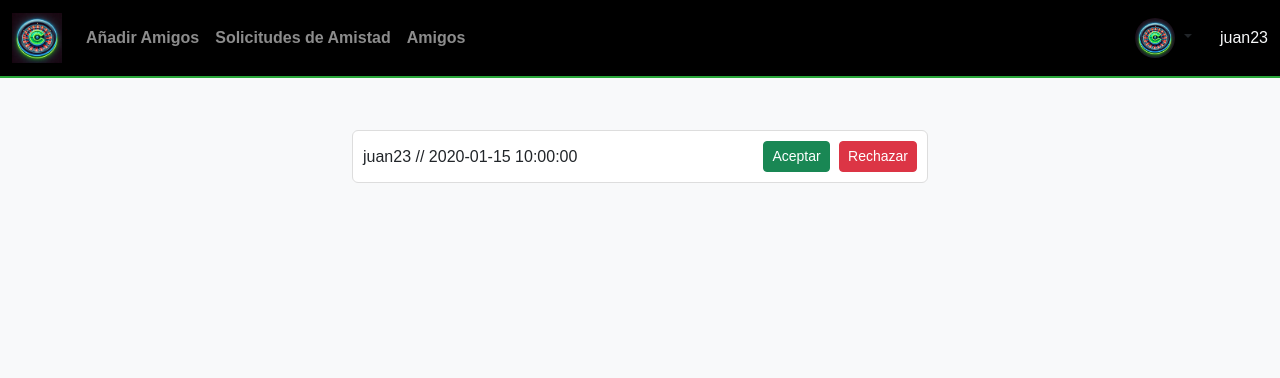
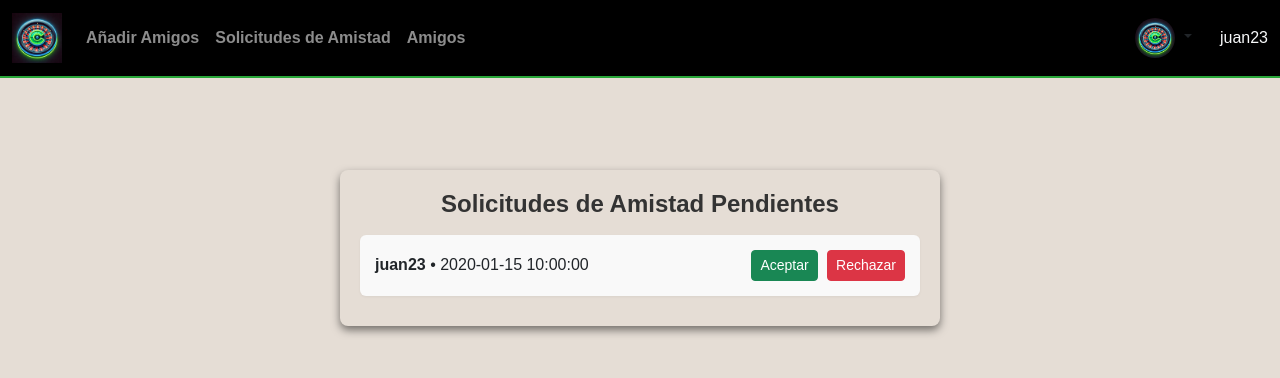
Before and after one commit to adrimartiin/M7-A10-Chat, a PHP site: page /acciones/solicitudesAmistad.php in a window 1280 px wide. Shown: the top 378 px of the page. Run offline with PHP 8.4, Linux system fonts and the light colour scheme; a user stored in the database is signed in; data comes from the database, SQL or seed files in the repository; tables that the repository leaves empty hold one stand-in row (values such as "Sample post").

Commit message:
CSS del chat, mostrar amigos y solicitudes de amistat terminados

```diff
--- a/acciones/solicitudesAmistad.php
+++ b/acciones/solicitudesAmistad.php
@@ -13,7 +13,6 @@ $nombre_usuario = isset($_SESSION['nombre_usuario']) ? $_SESSION['nombre_usuario
     <link href="https://cdn.jsdelivr.net/npm/bootstrap@5.3.3/dist/css/bootstrap.min.css" rel="stylesheet" integrity="sha384-QWTKZyjpPEjISv5WaRU9OFeRpok6YctnYmDr5pNlyT2bRjXh0JMhjY6hW+ALEwIH" crossorigin="anonymous">
     <link rel="stylesheet" href="../css/stylesAcciones.css">
     <title>Solicitudes de Amistad</title>
-
 </head>
 <body>
 <nav class="navbar navbar-expand-lg navbar-dark bg-black fixed-top">
@@ -24,7 +23,7 @@ $nombre_usuario = isset($_SESSION['nombre_usuario']) ? $_SESSION['nombre_usuario
         <div class="collapse navbar-collapse" id="navbarNav">
             <ul class="navbar-nav me-auto">
                 <li class="nav-item active">
-                    <a class="nav-link" href="buscarUsuarios.php">Añadir Amigos <span class="sr-only"></span></a>
+                    <a class="nav-link" href="buscarUsuarios.php">Añadir Amigos</a>
                 </li>
                 <li class="nav-item">
                     <a class="nav-link" href="solicitudesAmistad.php">Solicitudes de Amistad</a>
@@ -51,8 +50,7 @@ $nombre_usuario = isset($_SESSION['nombre_usuario']) ? $_SESSION['nombre_usuario
     </div>
 </nav>
 
-<div class="container friend-request-list">
-
+<div class="container solicitud-card">
     <?php
     try {
         // Obtener el ID del usuario actual
@@ -77,35 +75,32 @@ $nombre_usuario = isset($_SESSION['nombre_usuario']) ? $_SESSION['nombre_usuario
             mysqli_stmt_execute($stmtSolicitudes);
             $solicitudes = mysqli_stmt_get_result($stmtSolicitudes);
 
-            // Mostrar las solicitudes en una lista
-            echo "<ul class='list-group mt-4'>";
+            echo "<h4 class='solicitud-header'>Solicitudes de Amistad Pendientes</h4>";
             if (mysqli_num_rows($solicitudes) > 0) {
                 while ($solicitud = mysqli_fetch_assoc($solicitudes)) {
-                    echo "<li class='list-group-item d-flex justify-content-between align-items-center'>
-                            <span>" . htmlspecialchars($solicitud['nombre_usuario']) . "  //  " . htmlspecialchars($solicitud['fecha_solicitud']) . "</span>
-                            <div>
-                                <form action='aceptarSolicitud.php' method='POST' style='display:inline;'>
+                    echo "<div class='solicitud-item'>
+                            <span><strong>" . htmlspecialchars($solicitud['nombre_usuario']) . "</strong> • " . htmlspecialchars($solicitud['fecha_solicitud']) . "</span>
+                            <div class='solicitud-buttons'>
+                                <form action='aceptarSolicitud.php' method='POST'>
                                     <input type='hidden' name='id_solicitud' value='" . $solicitud['id_solicitud'] . "'>
                                     <button type='submit' class='btn btn-success btn-sm'>Aceptar</button>
                                 </form>
-                                <form action='rechazarSolicitud.php' method='POST' style='display:inline; margin-left:5px;'>
+                                <form action='rechazarSolicitud.php' method='POST' style='margin-left:5px;'>
                                     <input type='hidden' name='id_solicitud' value='" . $solicitud['id_solicitud'] . "'>
                                     <button type='submit' class='btn btn-danger btn-sm'>Rechazar</button>
                                 </form>
                             </div>
-                          </li>";
+                          </div>";
                 }
             } else {
-                echo "<li class='list-group-item'>No tienes solicitudes de amistad pendientes.</li>";
+                echo "<p class='text-center'>No tienes solicitudes de amistad pendientes.</p>";
             }
-            echo "</ul>";
         }
     } catch (Exception $e) {
         echo "<br><h6>" . htmlspecialchars($e->getMessage()) . "</h6>";
         exit;
     }
     ?>
-
 </div>
 
 <script src="https://cdn.jsdelivr.net/npm/bootstrap@5.3.3/dist/js/bootstrap.bundle.min.js" integrity="sha384-YvpcrYf0tY3lHB60NNkmXc5s9fDVZLESaAA55NDzOxhy9GkcIdslK1eN7N6jIeHz" crossorigin="anonymous"></script>
--- a/css/stylesAcciones.css
+++ b/css/stylesAcciones.css
@@ -1,6 +1,6 @@
 body {
   font-family: 'Arial', sans-serif;
-  background-color: #f8f9fa;
+  background-color: #e5ddd5;
   margin: 0;
   padding: 70px 0 0;
 }
@@ -192,7 +192,6 @@ hr {
 
 
 /* estilos chat */
-/* Estilo general para el contenedor de chats */
 .container-chats {
   display: flex;
   height: calc(100vh - 70px); /* Altura total menos el tamaño de la navbar */
@@ -200,8 +199,8 @@ hr {
 
 /* Estilo de la barra izquierda */
 .barra-izquierda {
-  width: 30%; /* Ajusta el ancho de la barra de amigos */
-  background-color: #160912; /* Color de fondo */
+  width: 30%;
+  background-color: #160912;
   padding: 15px; /* Espaciado interno */
   overflow-y: auto; /* Permitir scroll si hay muchos amigos */
 }
@@ -215,28 +214,6 @@ hr {
   flex-direction: column; /* Asegura que los elementos se apilen verticalmente */
   height: calc(100vh - 70px); /* Altura total menos el tamaño de la navbar */
   overflow-y: auto; /* Permitir scroll si el contenido es largo */
-}
-
-/* Estilo para los mensajes enviados y recibidos */
-.message {
-  padding: 10px 15px; /* Espaciado interno */
-  border-radius: 15px; /* Bordes redondeados */
-  margin-bottom: 10px; /* Espacio entre mensajes */
-  max-width: 70%; /* Ancho máximo del mensaje */
-}
-
-/* Mensaje enviado */
-.sent {
-  background-color: #28a745; /* Color de fondo verde */
-  color: white; /* Color del texto */
-  align-self: flex-end; /* Alinear al final */
-}
-
-/* Mensaje recibido */
-.received {
-  background-color: white; /* Color de fondo blanco */
-  color: black; /* Color del texto */
-  align-self: flex-start; /* Alinear al principio */
 }
 
 /* Estilo del input de mensaje */
@@ -255,3 +232,89 @@ hr {
   border-radius: 20px; /* Bordes redondeados */
   margin-top: 10px; /* Margen superior */
 }
+
+.messages {
+  display: flex;
+  flex-direction: column;
+  gap: 10px;
+  padding: 10px;
+}
+
+.message {
+  max-width: 70%;
+  padding: 10px;
+  border-radius: 15px;
+  margin-bottom: 5px;
+}
+
+.sent {
+  align-self: flex-end;
+  background-color: #28a745;
+  color: #bce6c6;
+  text-align: right;
+}
+
+.received {
+  align-self: flex-start;
+  background-color: #383434;
+  color: #c7c7c7;
+  text-align: left;
+}
+
+/* caja del centro de mostrar amigos */
+.friend-request-card {
+  max-width: 600px;
+  margin: 0 auto;
+  margin-top: 100px;
+  padding: 20px;
+  box-shadow: 0 4px 8px rgba(0, 0, 0, 0.5);
+  border-radius: 8px;
+}
+.friend-request-card h4 {
+  font-size: 1.5rem;
+  font-weight: bold;
+  color: #333;
+  margin-bottom: 1rem;
+  text-align: center;
+}
+.friend-request-item {
+  display: flex;
+  justify-content: space-between;
+  align-items: center;
+  padding: 15px;
+  border-radius: 6px;
+  background-color: #f9f9f9;
+  box-shadow: 0 1px 3px rgba(0, 0, 0, 0.05);
+  margin-bottom: 10px;
+}
+/* fin caja del centro de mostrar amigos */
+
+/* caja central de mostrar solicitudes de amistat */
+.solicitud-card {
+  max-width: 600px;
+  margin: 100px auto;
+  padding: 20px;
+  box-shadow: 0 4px 8px rgba(0, 0, 0, 0.5);
+  border-radius: 8px;
+}
+.solicitud-header {
+  font-size: 1.5rem;
+  font-weight: bold;
+  color: #333;
+  margin-bottom: 1rem;
+  text-align: center;
+}
+.solicitud-item {
+  display: flex;
+  justify-content: space-between;
+  align-items: center;
+  padding: 15px;
+  border-radius: 6px;
+  background-color: #f9f9f9;
+  box-shadow: 0 1px 3px rgba(0, 0, 0, 0.05);
+  margin-bottom: 10px;
+}
+.solicitud-buttons form {
+  display: inline;
+}
+/* fin caja central de mostrar solicitudes de amistat */
```
Also changed, not shown: acciones/mostrarAmigos.php (+7 -8 lines).
